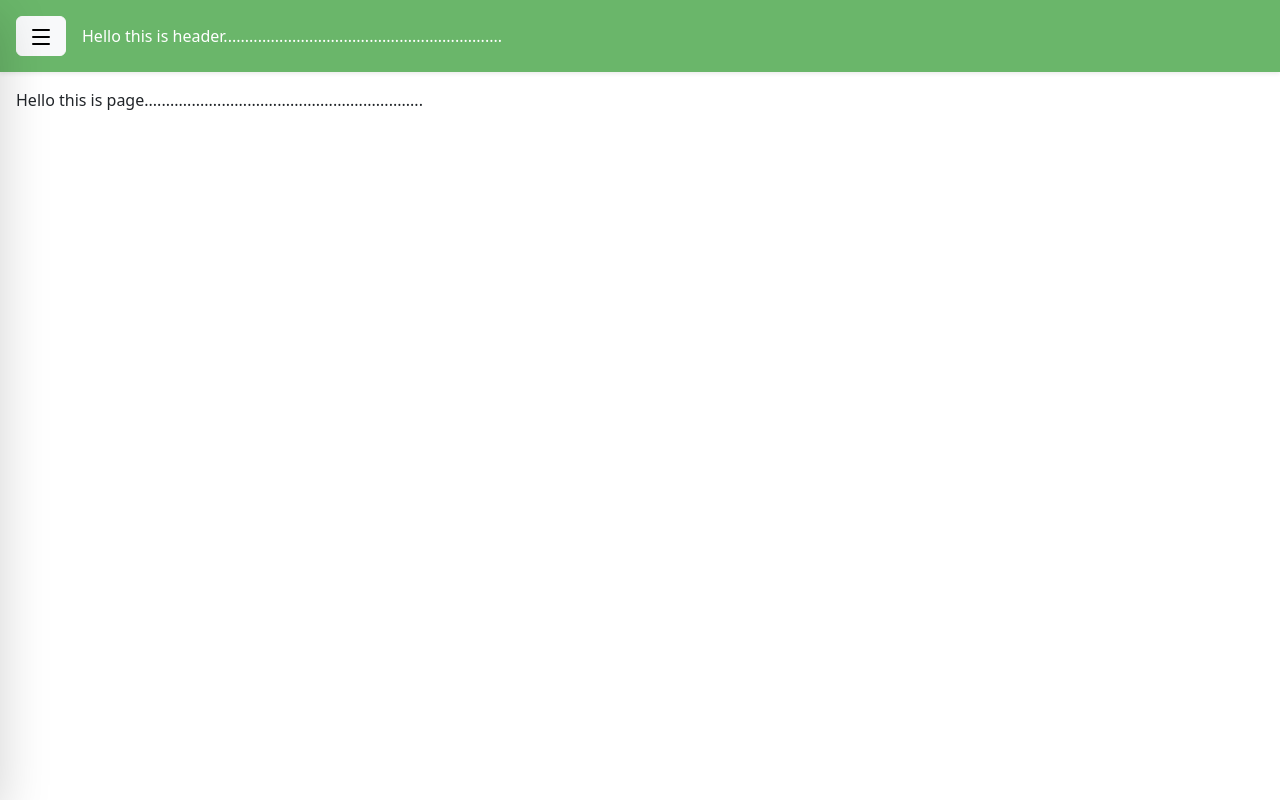
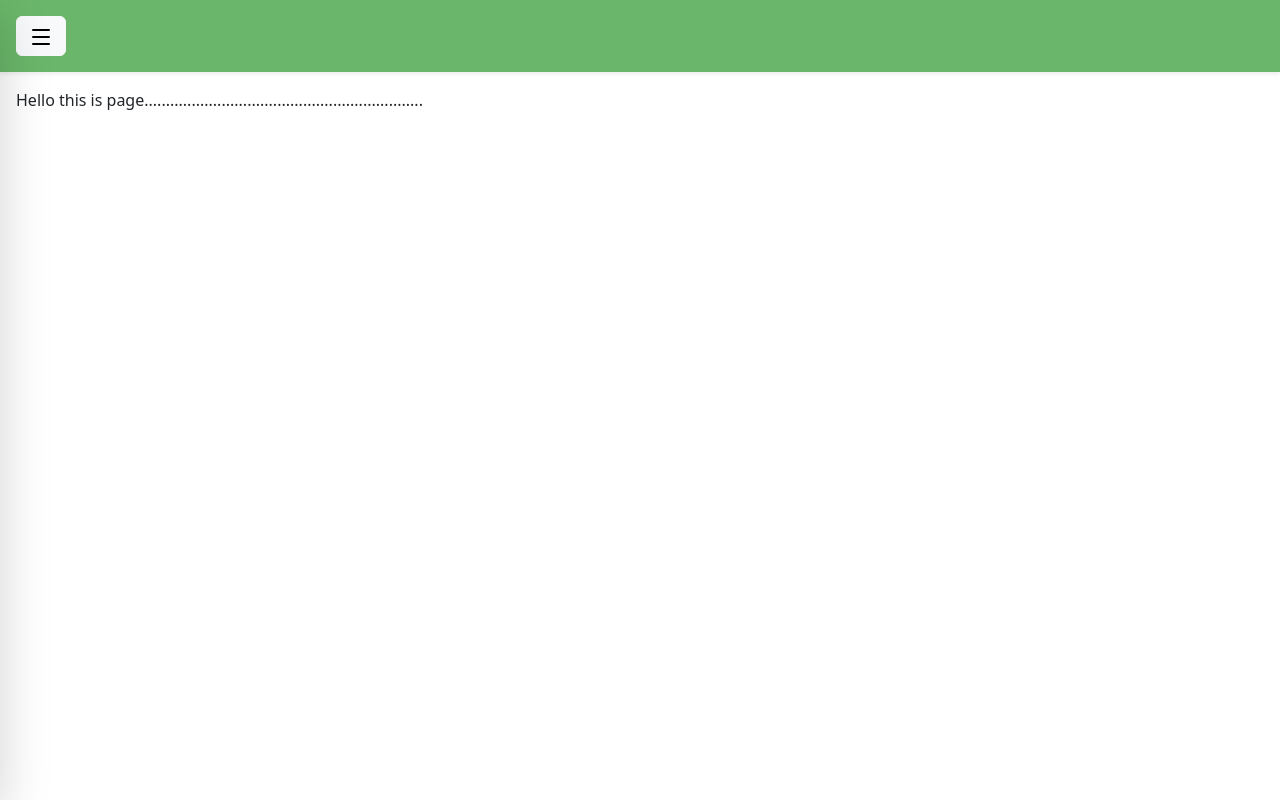
Before and after one commit to CoderBois-2-0/precious-pizza, a React (Vite) app in the folder apps/frontend/: page / in a window 1280 px wide. Built offline with nearby package versions, Linux system fonts and the light colour scheme.

Commit message:
removing not needed p tags

```diff
--- a/apps/frontend/src/components/Header.tsx
+++ b/apps/frontend/src/components/Header.tsx
@@ -17,10 +17,6 @@ export default function Header() {
         >
           <Menu size={24} />
         </button>
-        <p className="mb-0">
-          Hello this is
-          header.................................................................
-        </p>
       </header>
 
       {/* Side Navigation */}
@@ -67,10 +63,6 @@ export default function Header() {
             <span className="fw-medium">Basket</span>
           </Link>
 
-          <p>
-            Hello this is side
-            nav.................................................................
-          </p>
         </nav>
       </div>
     </>
```
